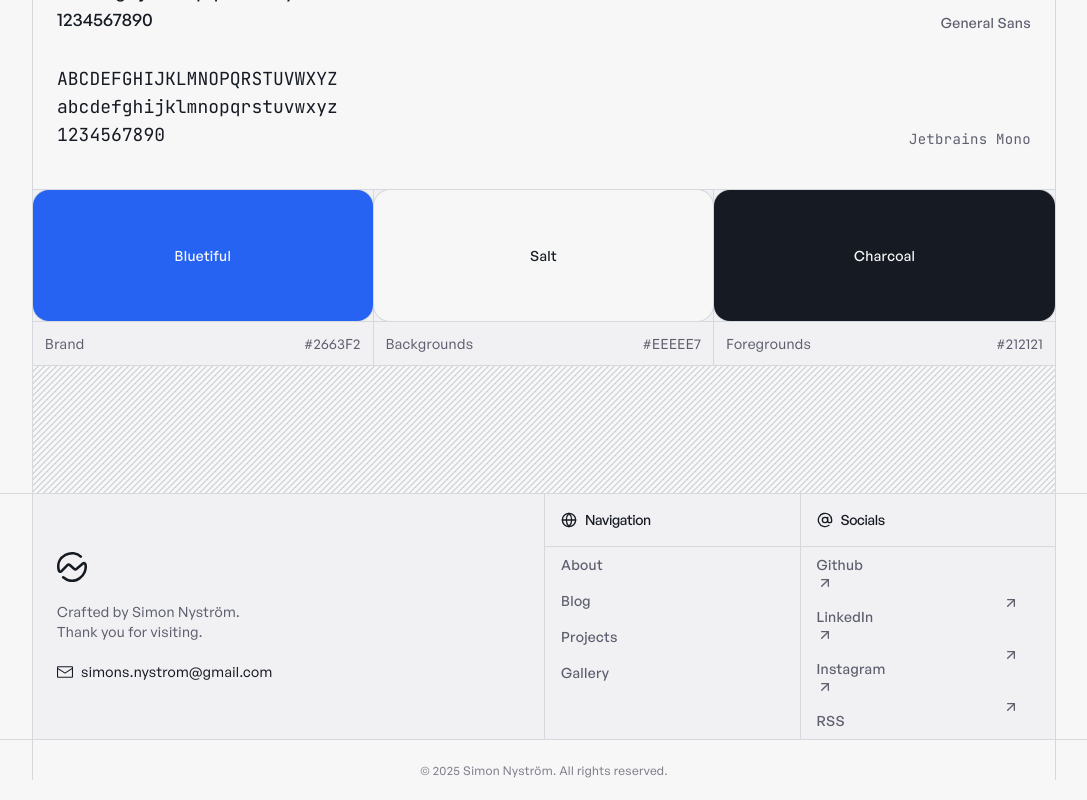
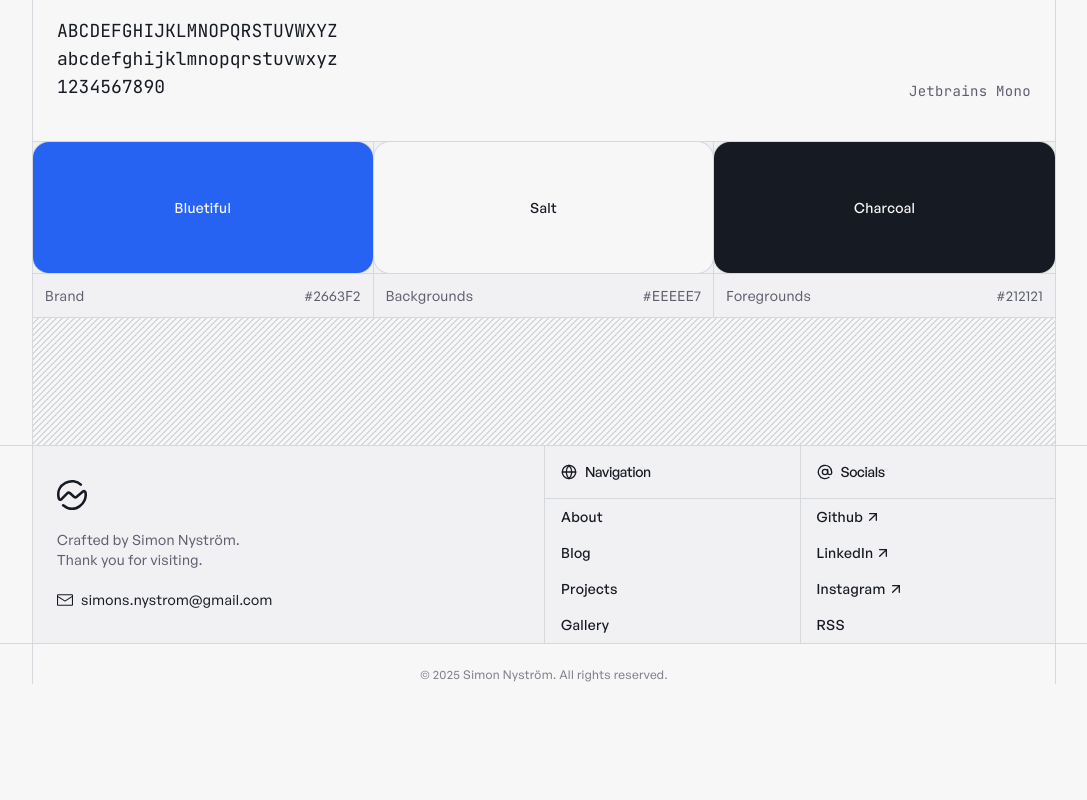
Before and after one commit to simstrom/snystrom.com, a Next.js app: page /colophon in a window 1280 px wide. Shown: the part 797-1597 px from the top of the page, without its empty margins (96-1183 px from the left). After the commit the page ends 1501 px from the top, so only its background shows below. Built offline with nearby package versions, Linux system fonts and the light colour scheme.

Commit message:
custom link refactoring

```diff
--- a/components/blog/link.tsx
+++ b/components/blog/link.tsx
@@ -2,6 +2,9 @@ import { IconArrowUpRight } from '@/lib/icons';
 import { cn } from '@/lib/utils';
 import Link from 'next/link';
 import React from 'react';
+
+const cLinkBase =
+	'c-link relative inline-flex items-center gap-x-0.5 no-underline whitespace-nowrap text-foreground hover:text-brand transition-colors before:c-link-border hover:before:translate-y-1 hover:before:bg-transparent hover:before:transform-gpu';
 
 interface CustomLinkProps
 	extends React.DetailedHTMLProps<
@@ -16,7 +19,7 @@ export default function CustomLink(props: CustomLinkProps) {
 
 	if (href.startsWith('/')) {
 		return (
-			<Link {...props} href={href} className={cn('c-link', props.className)}>
+			<Link href={href} className={cn(cLinkBase, props.className)}>
 				{props.children}
 			</Link>
 		);
@@ -25,17 +28,17 @@ export default function CustomLink(props: CustomLinkProps) {
 		return <a {...props}>{props.children}</a>;
 	}
 	return (
-		<a
+		<Link
+			href={href}
 			target="_blank"
 			rel="noopener noreferrer"
-			{...props}
-			className={cn('c-link group', props.className)}
+			className={cn(cLinkBase, 'group', props.className)}
 		>
 			{props.children}
 			<span className="overflow-hidden relative">
 				<IconArrowUpRight className="w-4 h-4 group-hover:-translate-y-5 group-hover:translate-x-5 transition-transform" />
 				<IconArrowUpRight className="absolute bottom-0 right-0  w-4 h-4 translate-y-5 -translate-x-5 group-hover:translate-y-0 group-hover:translate-x-0 transition-transform" />
 			</span>
-		</a>
+		</Link>
 	);
 }
--- a/components/postListRelated.tsx
+++ b/components/postListRelated.tsx
@@ -13,21 +13,21 @@ export default function PostListRelated({ posts }: PostListRelatedProps) {
 			{posts.map((post) => (
 				<Link
 					key={post.slug}
-					className="relative flex gap-x-1 w-full items-end px-6 py-4 group transition-colors hover:text-background hover:bg-foreground"
+					className="relative flex gap-x-1 w-full items-end p-6 group transition-colors hover:text-background hover:bg-foreground"
 					href={`/blog/${post.slug}`}
 				>
-					<div>
-						<div className="mb-1 flex gap-x-2 items-center text-sm font-medium text-foreground-secondary group-hover:text-background/80 transition-colors">
+					<div className="">
+						<h4 className="text-pretty text-xl mb-1">{post.title}</h4>
+						<div className="mb-6 flex gap-x-2 items-center text-sm font-medium text-foreground-secondary group-hover:text-background/80 transition-colors">
 							<time>{formatDate(post.date, true)}</time>
 							<span className="text-foreground-tertiary">·</span>
 							<p>{post.readingTime}</p>
 						</div>
-						<h4 className="text-pretty text-lg mb-1">{post.title}</h4>
-						<p className="text-sm text-foreground-secondary line-clamp-2 leading-normal group-hover:text-background/80 transition-colors">
+						<p className="text-sm text-foreground-secondary line-clamp-2 leading-relaxed group-hover:text-background/80 transition-colors">
 							{post.summary}
 						</p>
 					</div>
-					<IconArrowRight className="ml-auto h-6 w-6" />
+					<IconArrowRight className="ml-auto min-h-6 min-w-6" />
 				</Link>
 			))}
 		</ul>
```
